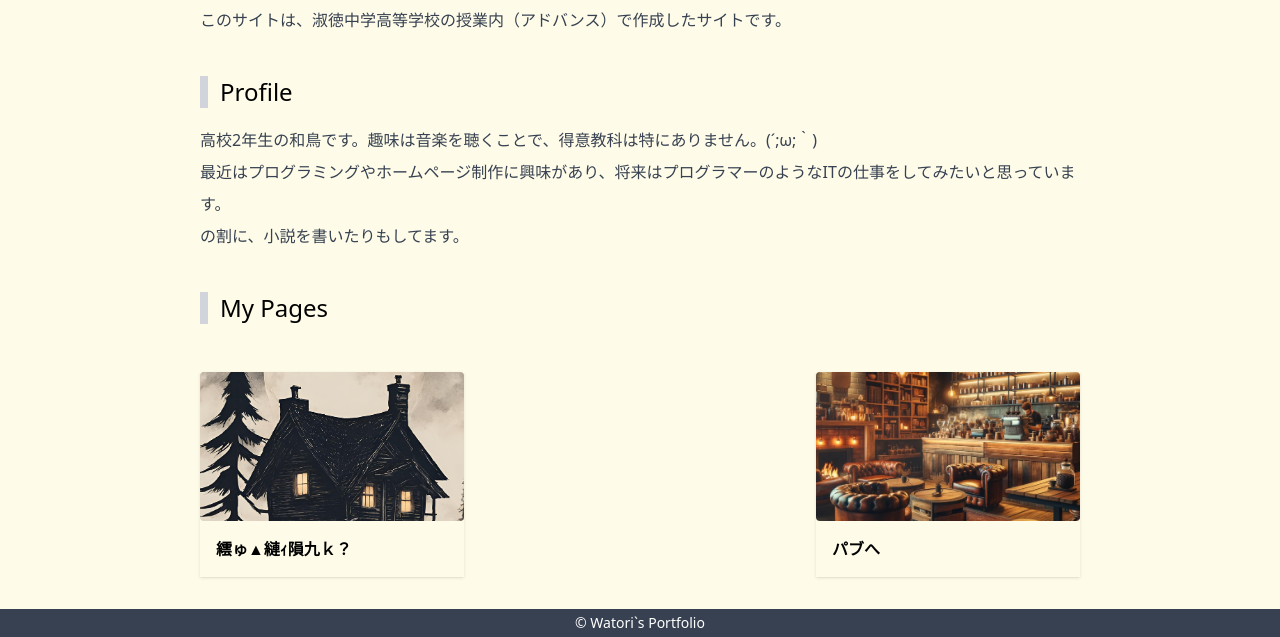
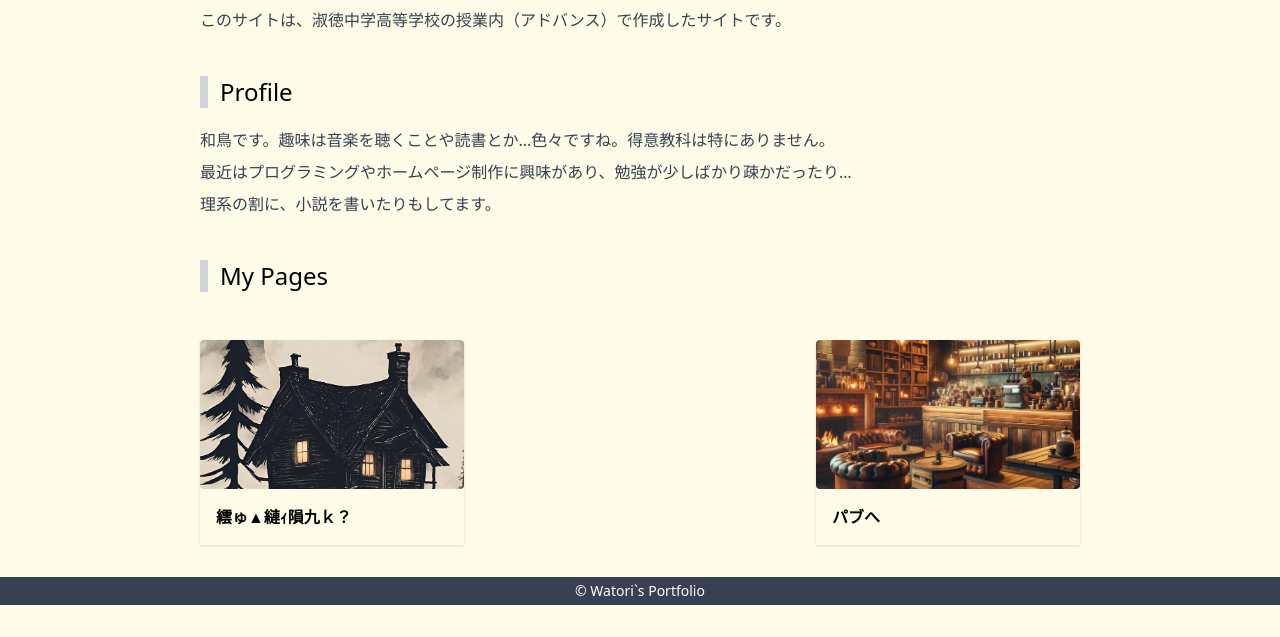
Before and after one commit to Okonomiyaki1234/the-first-portforio, a plain HTML site: page index.html in a window 1280 px wide. Shown: the part 196-833 px from the top of the page. After the commit the page ends 801 px from the top, so only its background shows below. Drawn offline with nearby package versions, Linux system fonts and the light colour scheme.

Commit message:
Update index.html

```diff
--- a/index.html
+++ b/index.html
@@ -17,9 +17,9 @@
 
         <h2 class="text-2xl border-l-8 border-gray-300 pl-3 mt-10 mb-4">Profile</h2>
         <p class="text-gray-700 leading-loose">
-            高校2年生の和鳥です。趣味は音楽を聴くことで、得意教科は特にありません。(´;ω;｀)
-            <br>最近はプログラミングやホームページ制作に興味があり、将来はプログラマーのようなITの仕事をしてみたいと思っています。
-            <br>の割に、小説を書いたりもしてます。
+            和鳥です。趣味は音楽を聴くことや読書とか...色々ですね。得意教科は特にありません。
+            <br>最近はプログラミングやホームページ制作に興味があり、勉強が少しばかり疎かだったり…
+            <br>理系の割に、小説を書いたりもしてます。
         </p>
         <h2 class="text-2xl border-l-8 border-gray-300 pl-3 mt-10 mb-4">My Pages</h2>
         <div class="flex flex-wrap justify-between">
```
